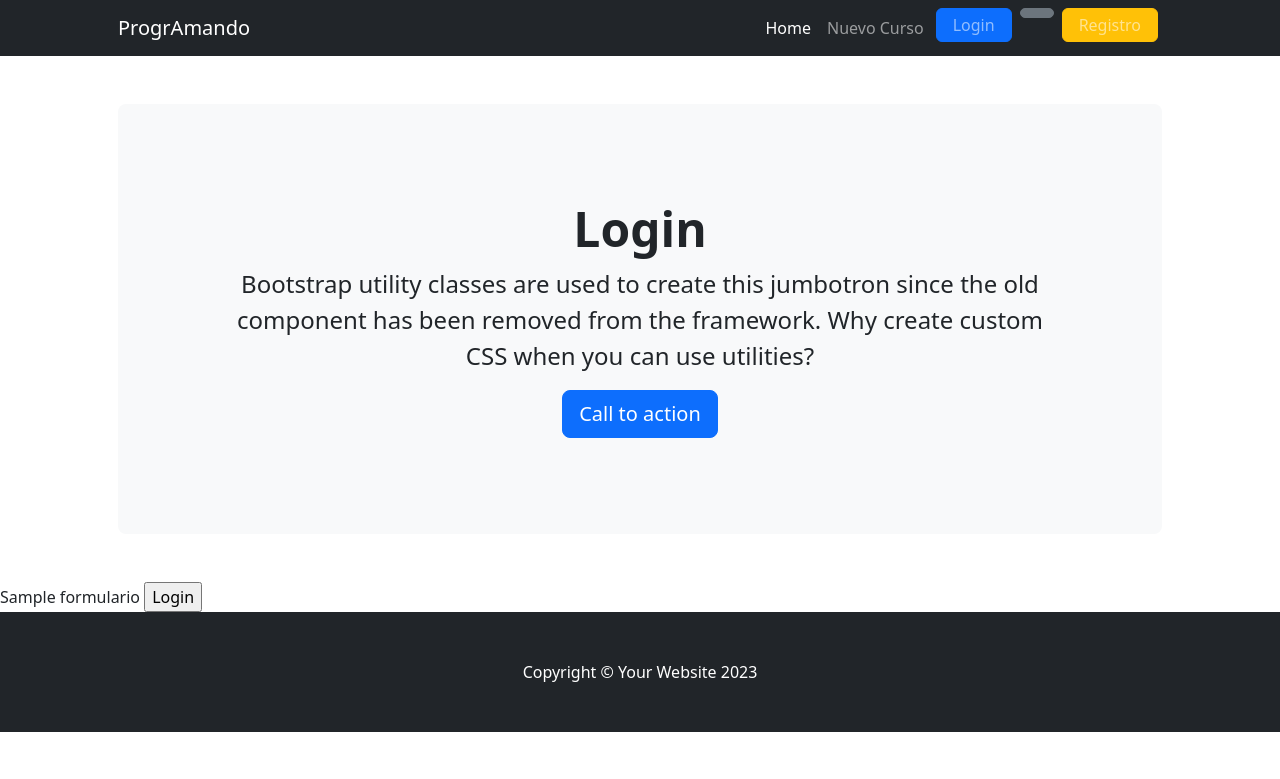
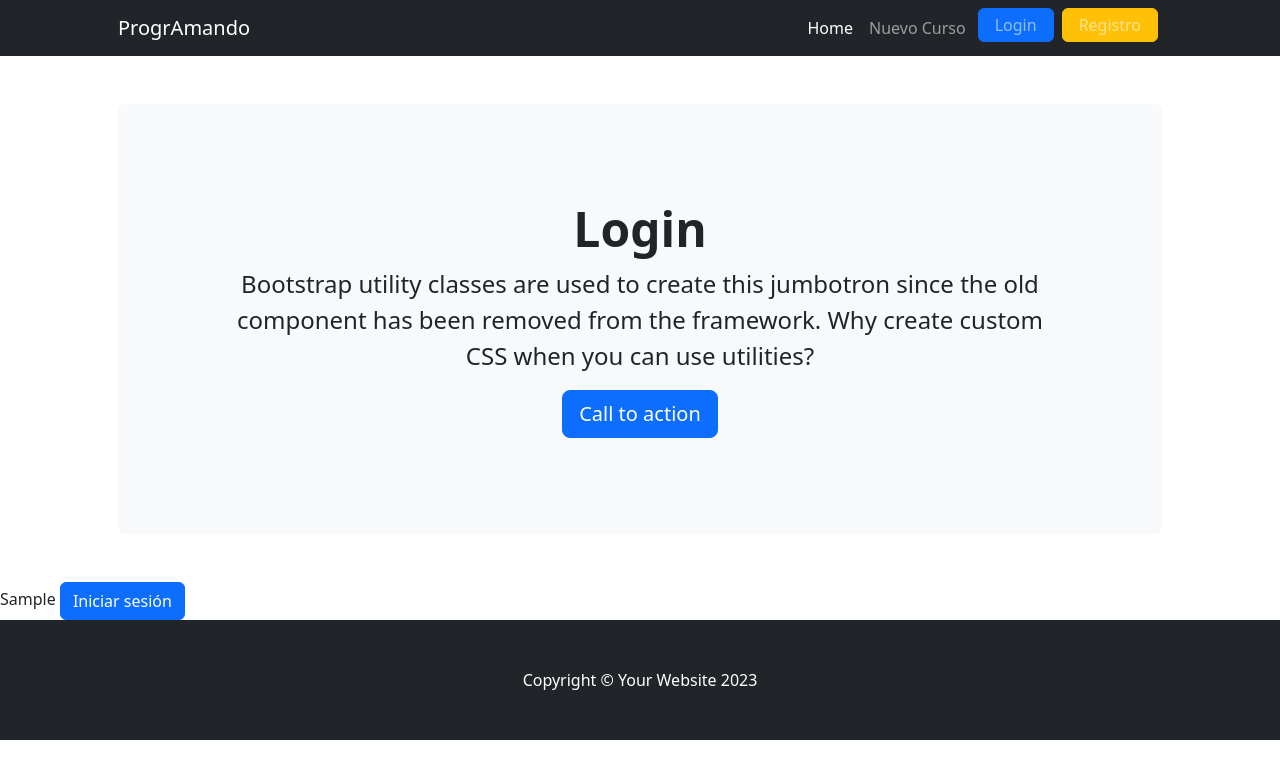
Before and after one commit to gelv9/tercera_pre-entrega_Elvaz, a Django app: template usuarios/templates/usuarios/login.html in a window 1280 px wide. Shown: the top 779 px of the page. Run offline with Django 5.2, Linux system fonts and the light colour scheme; the template is opened without the code that fills it: most values are stand-ins (such as "Sample title", 1, 10 or a date in 2020); some libraries are stand-ins or nearby versions.

Commit message:
Formulario de registro

```diff
--- a/inicio/views.py
+++ b/inicio/views.py
@@ -2,4 +2,4 @@ from django.shortcuts import render
 
 # Create your views here.
 def inicio(request):
-    return render(request, 'inicio.html')
+    return render(request, 'inicio/inicio.html')
--- a/templates/base.html
+++ b/templates/base.html
@@ -25,14 +25,20 @@
                     <ul class="navbar-nav ms-auto mb-2 mb-lg-0">
                         <li class="nav-item"><a class="nav-link active" aria-current="page" href="#!">Home</a></li>
                         <li class="nav-item"><a class="nav-link" href="{% url 'alta_curso' %}">Nuevo Curso</a></li>
-                        <li class="nav-item mx-0 mx-lg-1"><a class="btn btn-primary nav-link py-1 px-0 px-lg-3 rounded" href="#!">Login</a></li>
-                        <li class="nav-item mx-0 mx-lg-1">
+
+                        {% if request.user.is_aunthenticated %}
+                        <li class="nav-item mx-0 mx-lg-1"></li>
+                        <li class="nav-item mx-0 mx-lg-1"><a class="btn btn-primary nav-link py-1 px-0 px-lg-3 rounded" href="#">{{request.user.username}}</a>
                             <form action={% url "usuarios:logout" %} method="post">
                                 {% csrf_token %}
-                                <imput class="btn btn-secondary nav-link py-1 px-0 px-lg-3 rounded" type="submit" value="Logout">
+                                <input class="btn btn-secondary nav-link py-1 px-0 px-lg-3 rounded" type="submit" value="Logout">
                             </form>
                         </li>
-                        <li class="nav-item mx-0 mx-lg-1"><a class="btn btn-warning nav-link py-1 px-0 px-lg-3 rounded" href="#!">Registro</a></li>
+                        {% else %}
+                        <li class="nav-item mx-0 mx-lg-1"><a class="btn btn-primary nav-link py-1 px-0 px-lg-3 rounded" href="{% url 'usuarios:login' %}">Login</a>
+                            <li class="nav-item mx-0 mx-lg-1"><a class="btn btn-warning nav-link py-1 px-0 px-lg-3 rounded" href="{% url 'usuarios:registro' %}">Registro</a></li>
+                        {% endif %}
+
                         <!--<li class="nav-item"><a class="nav-link" href="#!">Contacto</a></li>-->
 
                     </ul>
--- a/usuarios/templates/usuarios/login.html
+++ b/usuarios/templates/usuarios/login.html
@@ -1,13 +1,12 @@
-{% extends 'base.html' %}
+{% extends "base.html" %}
 
+{% block title_text %}Login{% endblock title_text %}
+{% block h1_text %}Login{% endblock h1_text %}
 
-{% block title_text %} Login{% endblock title_text%}
-
-{% block h1_text %} Login{% endblock h1_text%}
 {% block main %}
-<form action= {% url "usuarios:login" %} method="post">
+<form action="{% url 'usuarios:login' %}" method="post">
     {% csrf_token %}
-    {{formulario}}
-    <input type="submit" value="Login">
+    {{ formulario.as_p }}
+    <input type="submit" value="Iniciar sesión" class="btn btn-primary">
 </form>
 {% endblock main %}
--- a/usuarios/templates/usuarios/logout.html
+++ b/usuarios/templates/usuarios/logout.html
@@ -1,5 +1,3 @@
-{% extends 'base.html' %}
-
 {% extends "base.html" %}
 
 {% block title_text %} Logout{% endblock title_text%}
--- a/web_cursos/settings.py
+++ b/web_cursos/settings.py
@@ -38,7 +38,7 @@ INSTALLED_APPS = [
     'django.contrib.sessions',
     'django.contrib.messages',
     'django.contrib.staticfiles',
-    'cursos', 'usuarios',
+    'cursos', 'usuarios', 'inicio',
 ]
 
 MIDDLEWARE = [
--- a/web_cursos/urls.py
+++ b/web_cursos/urls.py
@@ -16,6 +16,10 @@ Including another URLconf
 """
 from django.contrib import admin
 from django.urls import path, include
+from django.http import HttpResponse
+
+def inicio(request):
+    return HttpResponse('Bienvenido, estas logueado.')
 
 urlpatterns = [
     path('admin/', admin.site.urls),
```
Also changed, not shown: usuarios/forms.py (added, +14 -0 lines), usuarios/templates/usuarios/registro.html (added, +12 -0 lines), usuarios/views.py (+15 -7 lines), inicio/templates/inicio/inicio.html (renamed from templates/inicio.html).
